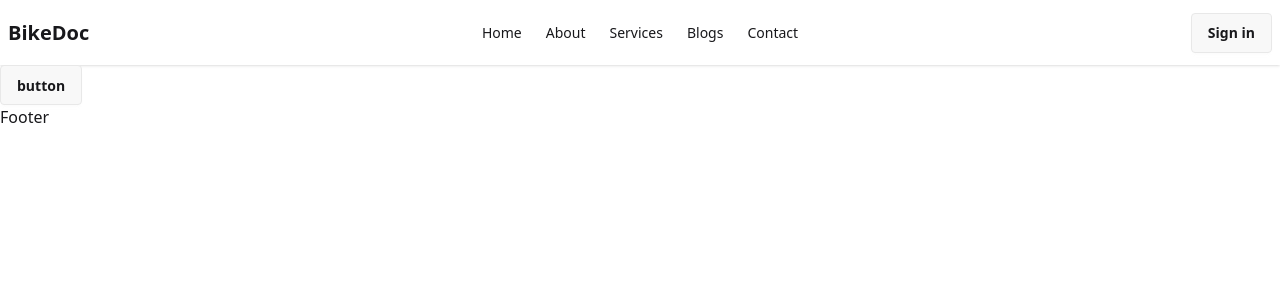
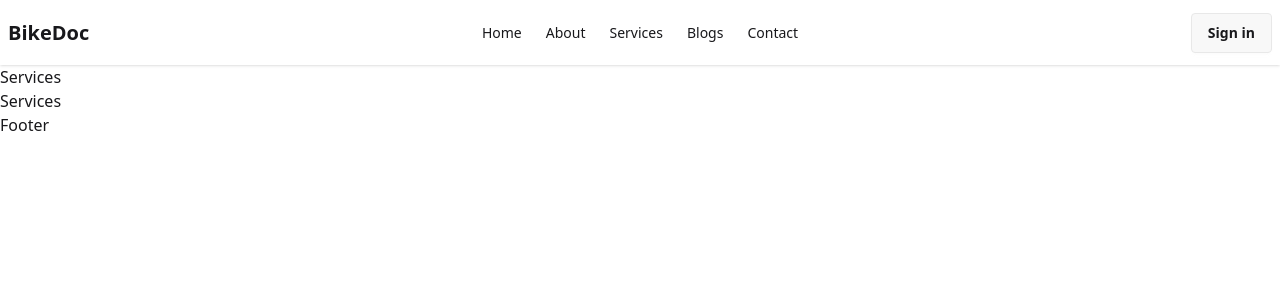
Before and after one commit to pranta-deba/bike-doctor-next-app, a Next.js app: page / in a window 1280 px wide. Shown: the top 300 px of the page. Built offline with nearby package versions, Linux system fonts and the light colour scheme; no server answers; the database is empty.

Commit message:
[Fetch Services]

```diff
--- a/src/app/components/Services.tsx
+++ b/src/app/components/Services.tsx
@@ -1,9 +1,14 @@
-const Services = () => {
-    return (
-        <div>
-            <h1>Services</h1>
-        </div>
-    );
+import dbConnect from "@/lib/dbConnect";
+
+const Services = async () => {
+  const data = await (await dbConnect("services")).find({}).toArray();
+
+  console.log(data);
+  return (
+    <div>
+      <h1>Services</h1>
+    </div>
+  );
 };
 
 export default Services;
--- /dev/null
+++ b/src/app/loading.tsx
@@ -0,0 +1,9 @@
+const loading = () => {
+  return (
+    <div className="min-h-screen w-full place-content-center place-items-center">
+      <h1>loading.........</h1>
+    </div>
+  );
+};
+
+export default loading;
--- a/src/app/page.tsx
+++ b/src/app/page.tsx
@@ -1,8 +1,11 @@
+import Services from "./components/Services";
+
 export default function Home() {
   return (
     <>
       <div>
-        <button className="btn">button</button>
+        <h1>Services</h1>
+        <Services />
       </div>
     </>
   );
```
